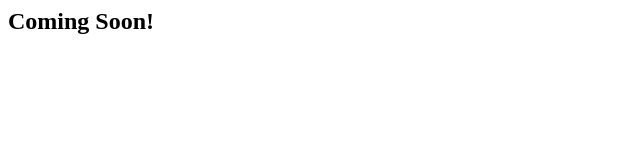
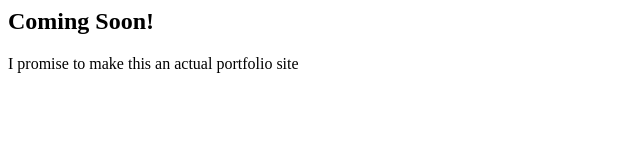
Before and after one commit to nizmox/nizmox.github.io, a plain HTML site: page index.html in a window 1280 px wide. Shown: the whole page, without its empty margins (0-640 px from the left). Drawn offline with Linux system fonts and the light colour scheme.

Commit message:
I added a promise

```diff
--- a/index.html
+++ b/index.html
@@ -1,5 +1,7 @@
 <html>
 <body>
     <h2>Coming Soon!</h2>
+
+    <p>I promise to make this an actual portfolio site</p>
 </body>
 </html>
```
